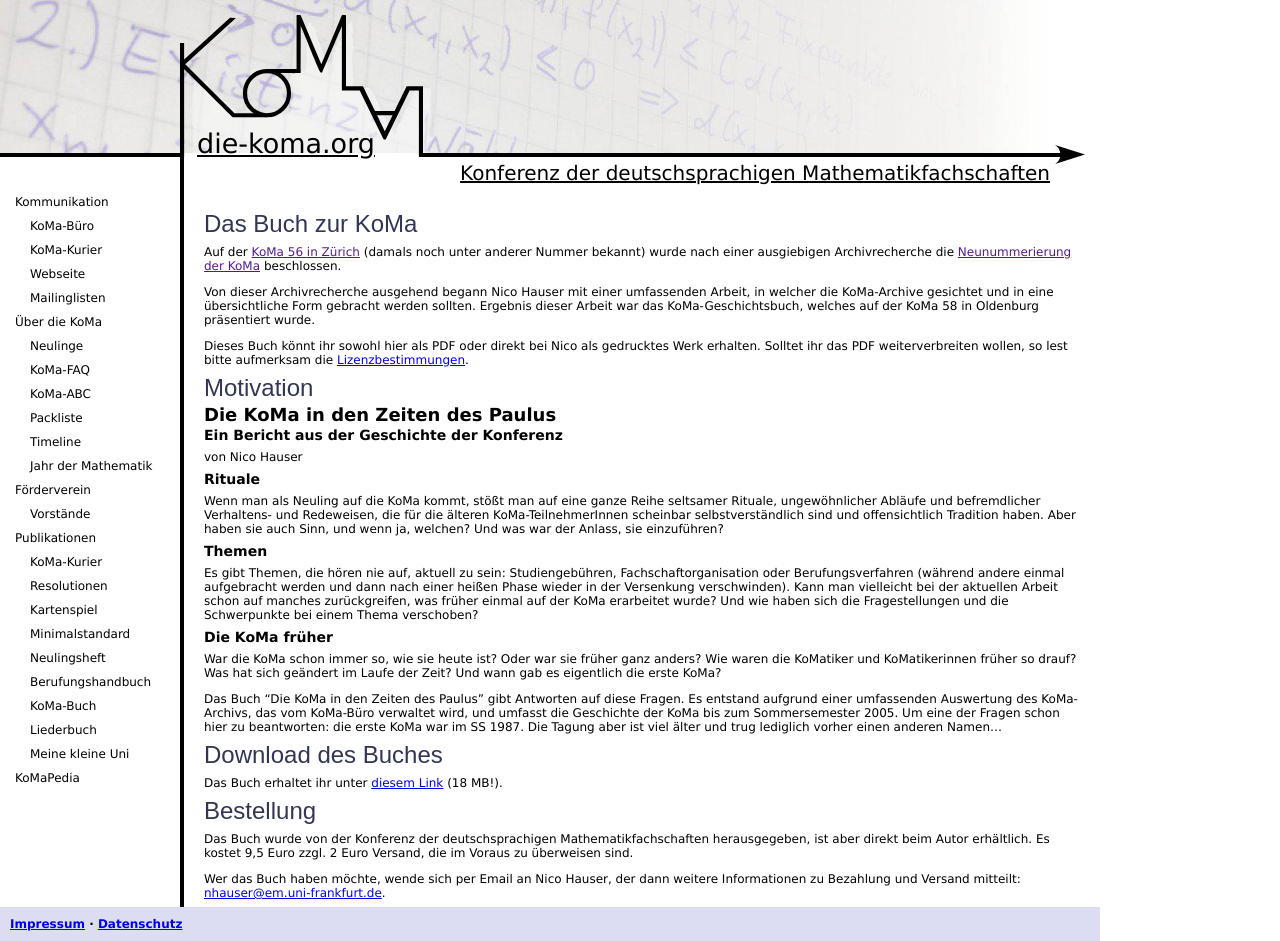
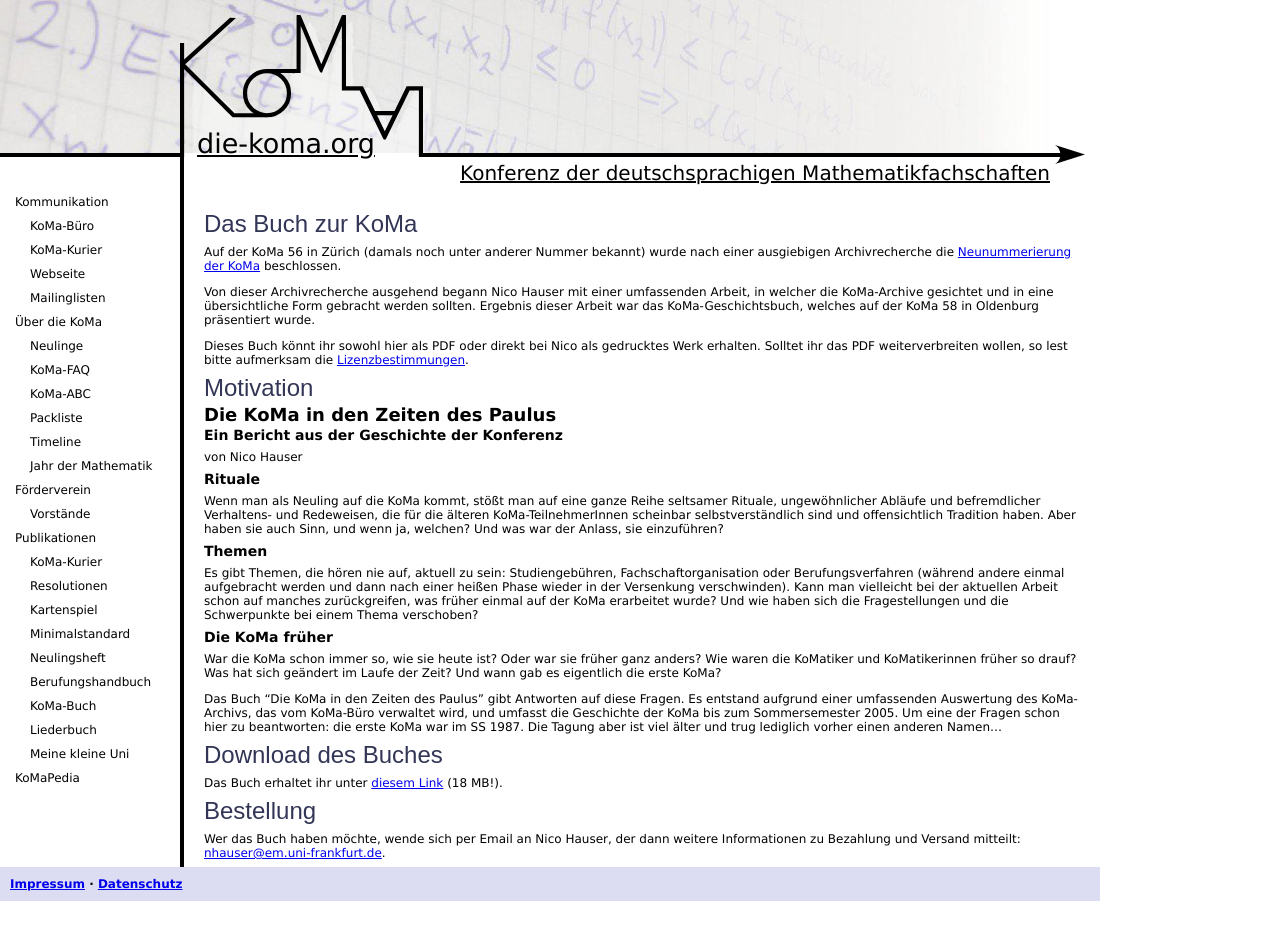
Before and after one commit to Die-KoMa/die-koma.org, a Jekyll site: the page built from publikationen/koma-buch/index.md, in a window 1280 px wide. Built offline with Jekyll 4.4.1, drawn with Linux system fonts in a browser that asks for light colours; after the commit the page ends 901 px from its top, so only the background shows below that; some of the changed lines change nothing that is shown.

Commit message:
Tote Links beim KoMa-Buch repariert und aktualisiert.

```diff
--- a/publikationen/koma-buch/index.md
+++ b/publikationen/koma-buch/index.md
@@ -6,7 +6,7 @@ order: 7
 
 # Das Buch zur KoMa
 
-Auf der [KoMa 56 in Zürich]() (damals noch unter anderer Nummer bekannt) wurde nach einer ausgiebigen Archivrecherche die [Neunummerierung der KoMa]() beschlossen.
+Auf der KoMa 56 in Zürich (damals noch unter anderer Nummer bekannt) wurde nach einer ausgiebigen Archivrecherche die [Neunummerierung der KoMa](https://file.komapedia.org/56_1.pdf) beschlossen.
 
 Von dieser Archivrecherche ausgehend begann Nico Hauser mit einer umfassenden Arbeit, in welcher die KoMa-Archive gesichtet und in eine übersichtliche Form gebracht werden sollten. Ergebnis dieser Arbeit war das KoMa-Geschichtsbuch, welches auf der KoMa 58 in Oldenburg präsentiert wurde.
 
@@ -40,6 +40,7 @@ Das Buch erhaltet ihr unter [diesem Link](https://file.komapedia.org/Nico-Hauser
 
 # Bestellung
 
-Das Buch wurde von der Konferenz der deutschsprachigen  Mathematikfachschaften herausgegeben, ist aber direkt beim Autor erhältlich. Es kostet 9,5 Euro zzgl. 2 Euro Versand, die im Voraus zu überweisen sind.
+[//]: # (Das Folgende ist vermutlich seit langem nciht mehr aktuell und sollte daher nicht mehr auf der Website stehen)
+[//]: # (Das Buch wurde von der Konferenz der deutschsprachigen  Mathematikfachschaften herausgegeben, ist aber direkt beim Autor erhältlich. Es kostet 9,5 Euro zzgl. 2 Euro Versand, die im Voraus zu überweisen sind.)
 
 Wer das Buch haben möchte, wende sich per Email an Nico Hauser, der dann weitere Informationen zu Bezahlung und Versand mitteilt: <nhauser@em.uni-frankfurt.de>.
```
